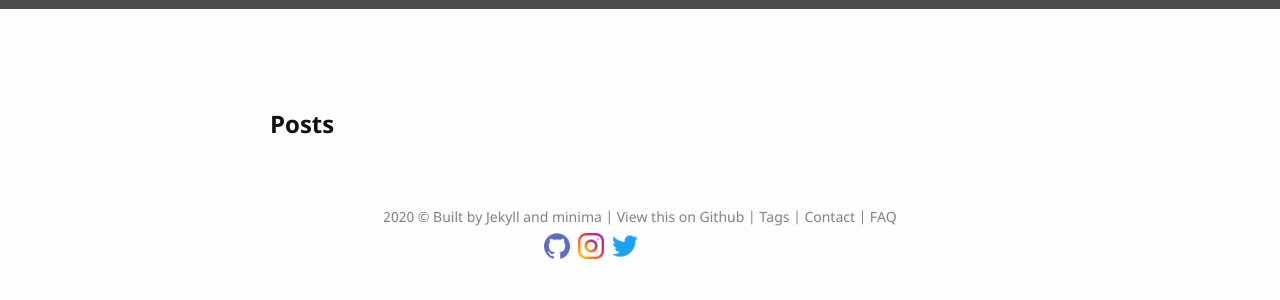
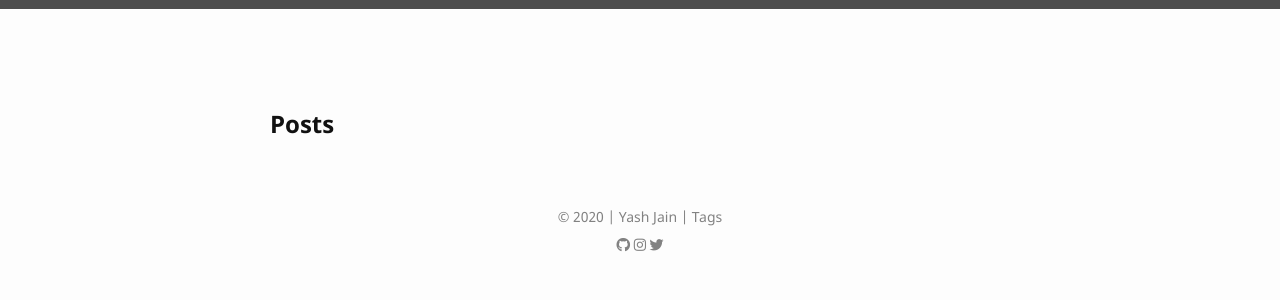
Before and after one commit to scocoyash/scocoyash.github.io, a Jekyll site: the page built from index.html, in a window 1280 px wide. Shown: the top 300 px of the page. Built offline with Jekyll 4.4.1, drawn with Linux system fonts in a browser that asks for light colours; nearby versions of some CDN libraries.

Commit message:
improvement: This commit makes changes to header and footer files
1. Removed Faq page from header
2. Footer now includes Font-Awesome icons
3. link for font-awesome added

```diff
--- a/_includes/footer.html
+++ b/_includes/footer.html
@@ -1,16 +1,26 @@
 <div style="clear: both;"/>
 <footer class="site-footer">
-    2020 &copy; Built by <a href="https://jekyllrb.com/" target="_blank">Jekyll</a> and <a href="https://github.com/jekyll/minima/" target="_blank">minima</a> | View <a href="https://github.com/scocoyash/tree/gh-pages" target="_blank">this</a> on Github | <a href="{{ '/tags/' | relative_url }}">Tags</a> | <a href="{{ '/contact/' | relative_url }}">Contact</a> | <a href="{{ '/faq/' | relative_url }}">FAQ</a>
+    &copy; 2020 | Yash Jain | <a href="{{ '/tags/' | relative_url }}">Tags</a>
 
     <p>
         <a href="https://github.com/scocoyash" target="_blank">
+            <i class="fab fa-github"></i>
+            <!---
             <img src="{{ '/assets/images/logo_github.png' | relative_url }}" />
+            -->
         </a>
         <a href="https://www.instagram.com/scocoyash/" target="_blank">
+            <i class="fab fa-instagram"></i>
+            <!---
             <img src="{{ '/assets/images/logo_instagram.png' | relative_url }}" />
+        -->
         </a>
         <a href="https://twitter.com/scocoyash/" target="_blank">
+            <i class="fab fa-twitter"></i>
+            <!---
             <img src="{{ '/assets/images/logo_twitter.png' | relative_url }}" />
+        -->
         </a>
     </p>
+
 </footer>
--- a/_includes/head.html
+++ b/_includes/head.html
@@ -47,6 +47,9 @@
     <link rel="stylesheet" href="{{ '/assets/css/main.css' | relative_url }}">
     <link rel="canonical" href="{{ page.url | replace:'index.html','' | absolute_url }}">
 
+    <!-- CDN for Font Awesome -->
+    <link rel="stylesheet" href="https://cdnjs.cloudflare.com/ajax/libs/font-awesome/5.13.0/css/all.min.css" integrity="sha256-h20CPZ0QyXlBuAw7A+KluUYx/3pK+c7lYEpqLTlxjYQ=" crossorigin="anonymous" />
+
     <!-- For Latex -->
     <script src="https://cdnjs.cloudflare.com/ajax/libs/mathjax/2.7.0/MathJax.js?config=TeX-AMS-MML_HTMLorMML" type="text/javascript"></script>
 
--- a/_includes/header.html
+++ b/_includes/header.html
@@ -8,11 +8,13 @@
             <a class="page-link" href="http://scocoyash.github.io" target="_blank">&#x1f349; About</a>
         </nav> -->
         <nav class="site-nav">
-            <a class="page-link" href="{{ '/contact/' | relative_url }}">📇 Contact</a>
+            <a class="page-link" href="{{ '/contact/' | relative_url }}">📇 About</a>
         </nav>
+        <!---
         <nav class="site-nav">
-            <a class="page-link" href="{{ '/faq/' | relative_url }}">👨‍💻 FAQ</a>
+            <a class="page-link" href="{{ '/faq/' | relative_url }}">FAQ</a>
         </nav>
+        -->
         <nav class="site-nav">
             <a class="page-link" href="{{ '/archive/' | relative_url }}">&#x1f516; Archive</a>
         </nav>
```
